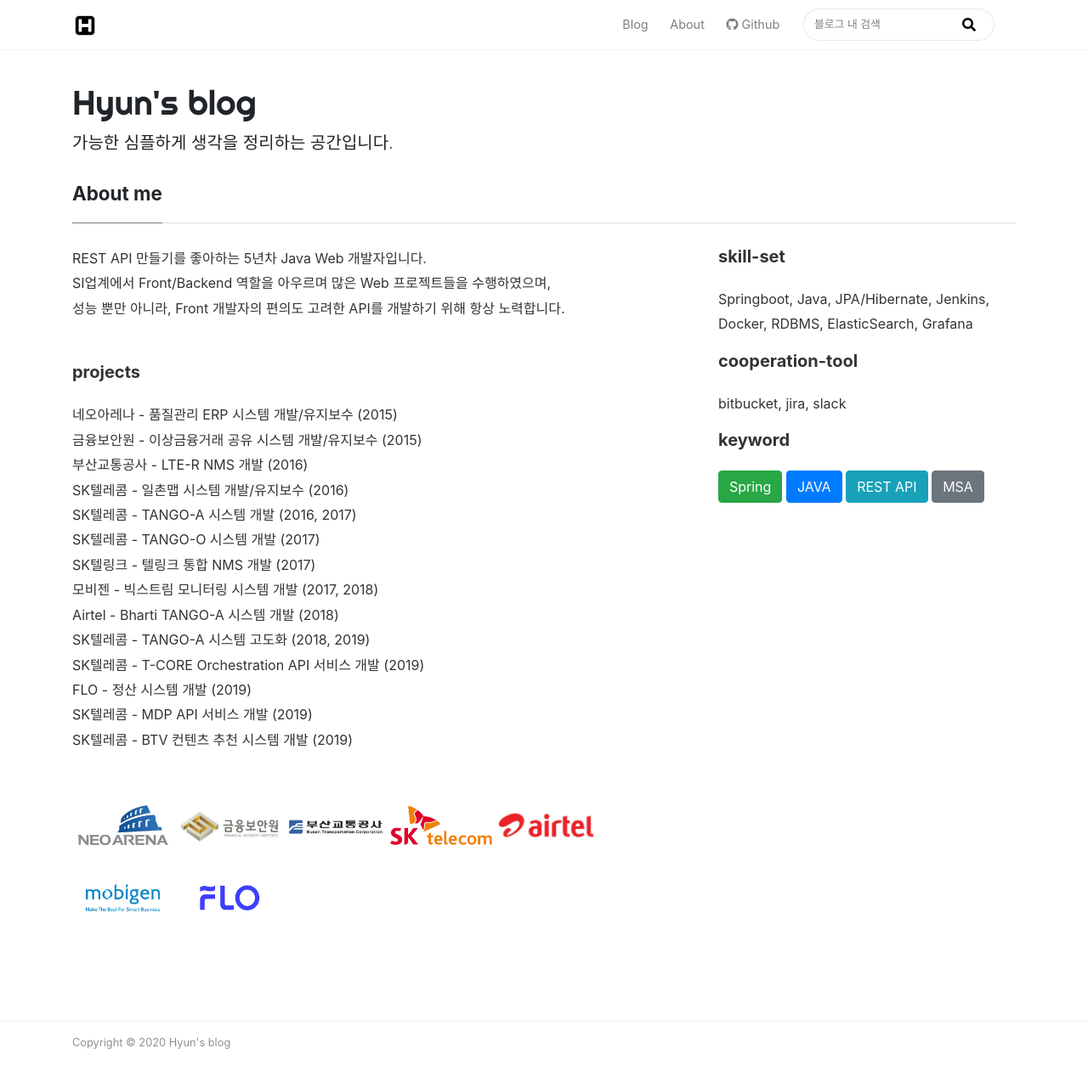
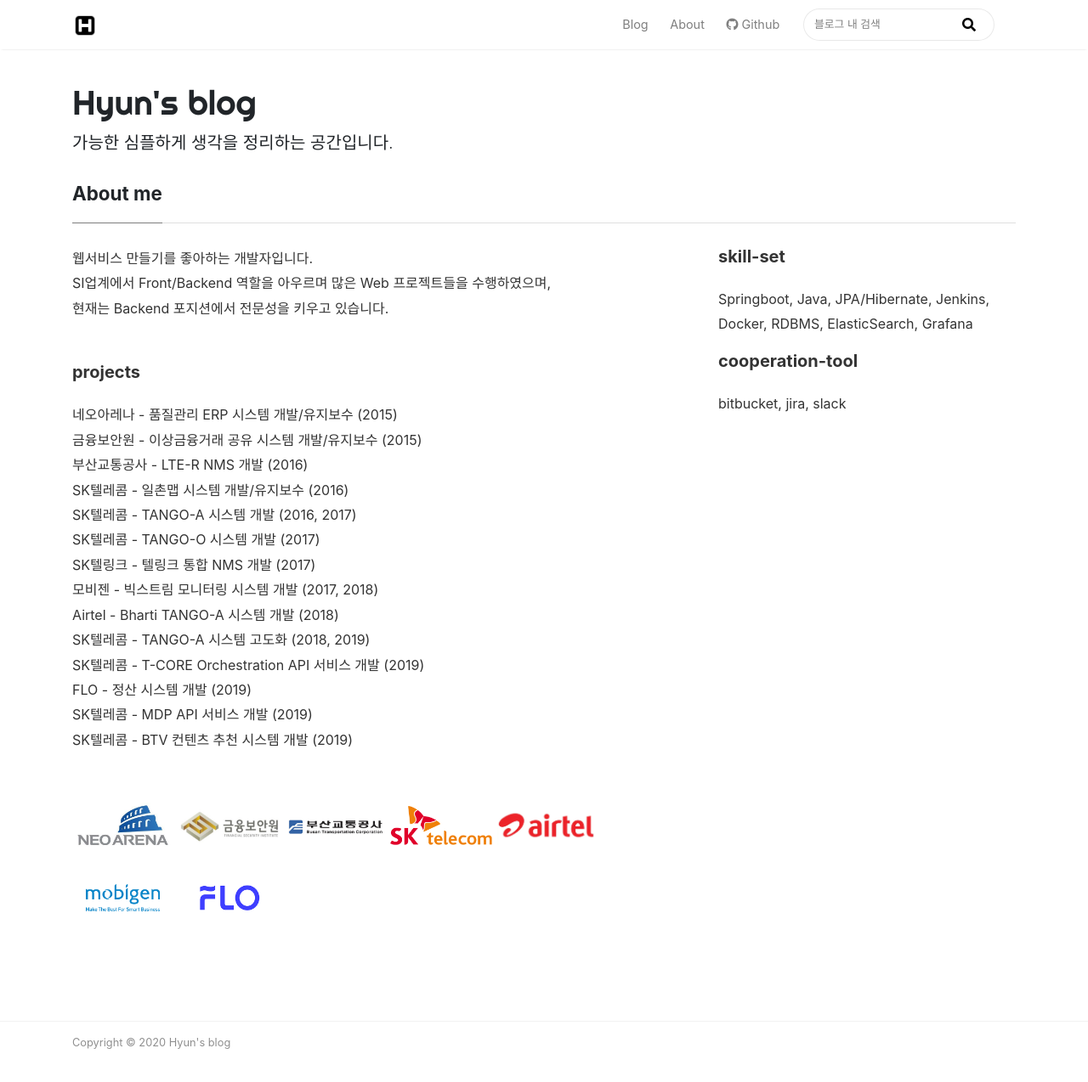
Before and after one commit to kdh0981/kdh0981.github.io, a Jekyll site: the page built from _pages/about.md, in a window 1280 px wide and 1311 px high. Shown: the top 1274 px of the window at 85% size. Built offline with Jekyll 4.4.1, drawn with Linux system fonts in a browser that asks for light colours; nearby versions of some CDN libraries.

Commit message:
소개 변경

```diff
--- a/_config.yml
+++ b/_config.yml
@@ -21,7 +21,7 @@ authors:
     email: geniushyun90@gmail.com
     web: https://kdh0981.github.io
     github: https://github.com/kdh0981
-    description: "REST API 만들기를 좋아하는 5년차 Java Web 개발자입니다."
+    description: "웹서비스 만들기를 좋아하는 개발자입니다."
 
 # Plugins
 plugins:
--- a/_pages/about.md
+++ b/_pages/about.md
@@ -8,9 +8,9 @@ comments: false
 <div class="row justify-content-between">
 <div class="col-md-8 pr-5">
 
-<p>REST API 만들기를 좋아하는 5년차 Java Web 개발자입니다.<br>
+<p>웹서비스 만들기를 좋아하는 개발자입니다.<br>
 SI업계에서 Front/Backend 역할을 아우르며 많은 Web 프로젝트들을 수행하였으며,<br>
-성능 뿐만 아니라, Front 개발자의 편의도 고려한 API를 개발하기 위해 항상 노력합니다.</p>
+현재는 Backend 포지션에서 전문성을 키우고 있습니다.</p>
 
 <p class="mb-5">
 <h5>projects</h5>
@@ -50,12 +50,12 @@ SK텔레콤 - BTV 컨텐츠 추천 시스템 개발 (2019) <br>
 <p>Springboot, Java, JPA/Hibernate, Jenkins, Docker, RDBMS, ElasticSearch, Grafana</p>
 <h5>cooperation-tool</h5>
 <p>bitbucket, jira, slack</p>
-<h5>keyword</h5>
+<!-- <h5>keyword</h5>
 
 <button class="btn btn-success">Spring</button>
 <button class="btn btn-primary">JAVA</button>
 <button class="btn btn-info">REST API</button>
-<button class="btn btn-secondary">MSA</button>
+<button class="btn btn-secondary">MSA</button> -->
 </div>
 </div>
 </div>
```
